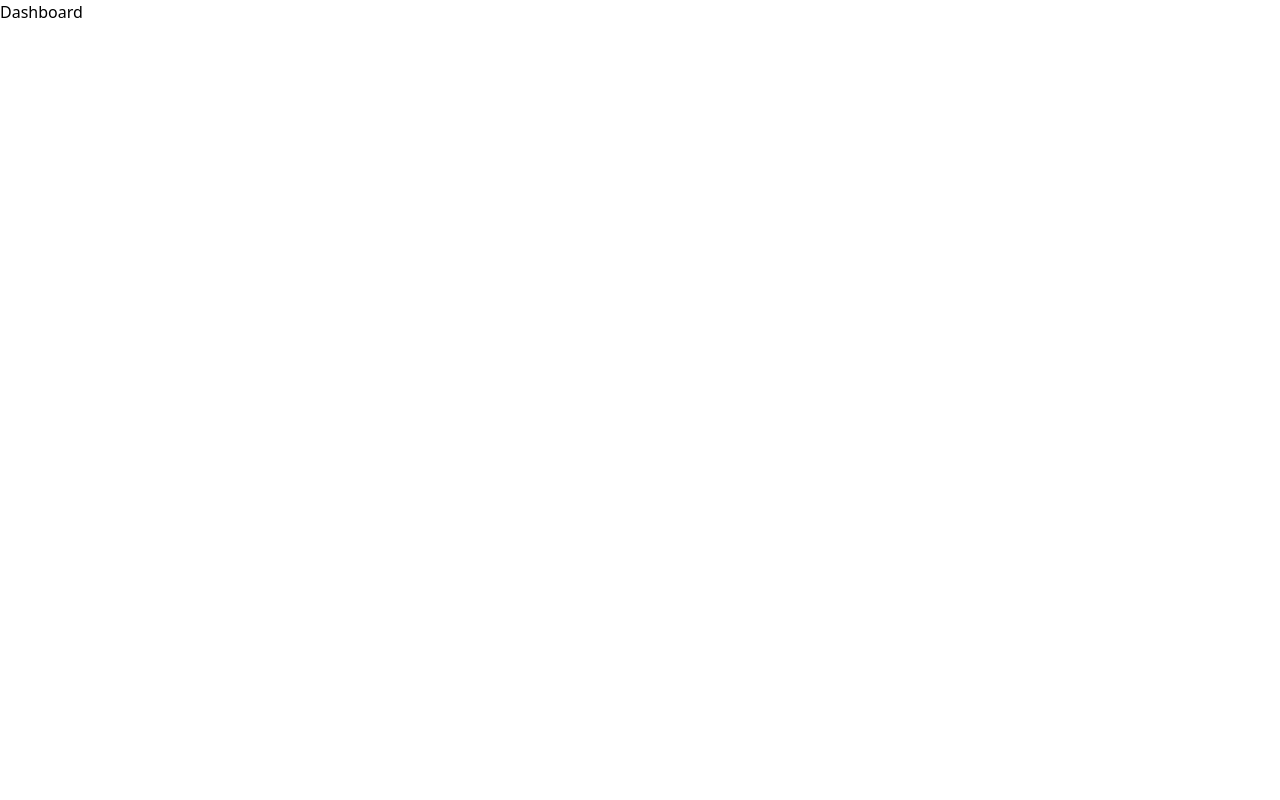
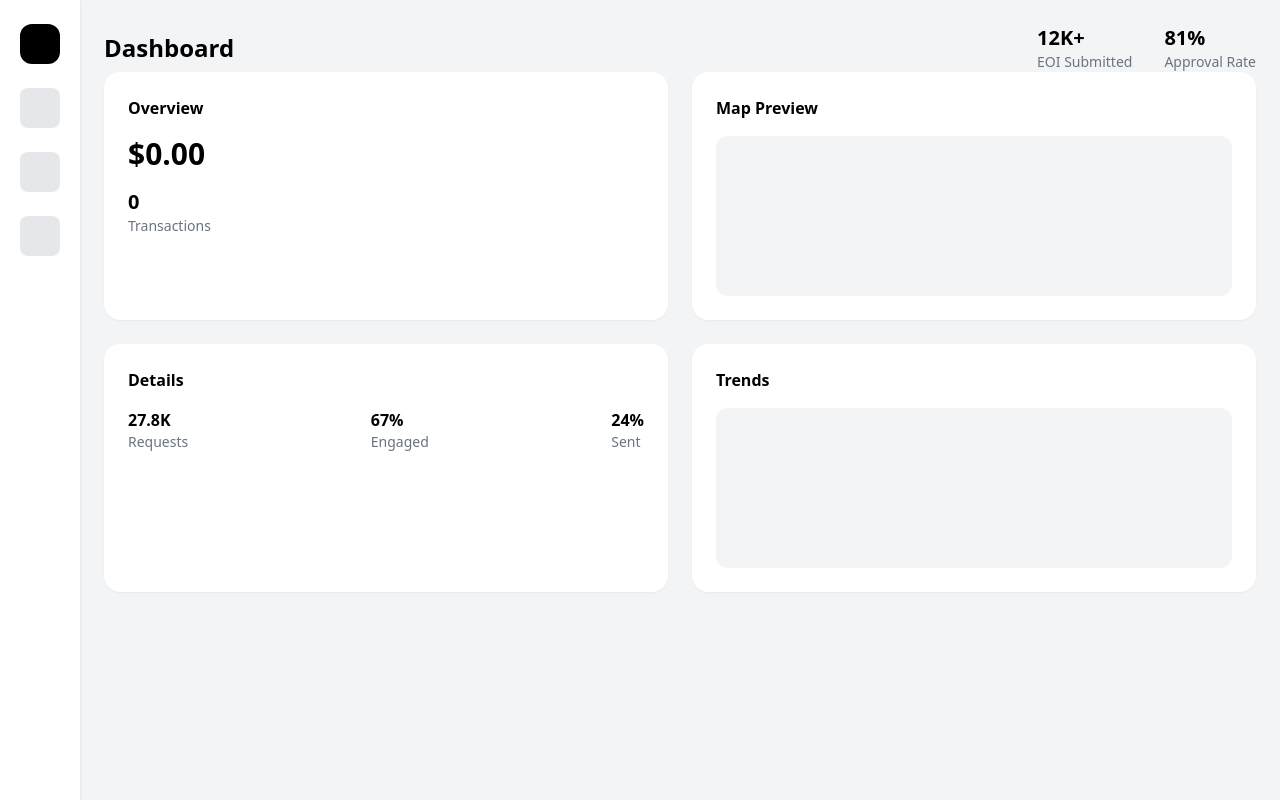
Before and after one commit to edvillatoro2/finance-dashboard, a Nuxt app: page /dashboard in a window 1280 px wide. Built offline with nearby package versions, Linux system fonts and the light colour scheme; no server answers.

Commit message:
dashboard layout update

```diff
--- a/app/components/TransactionItem.vue
+++ b/app/components/TransactionItem.vue
@@ -1,25 +1,36 @@
 <template>
   <div>
     <ul>
-      <li>
-        <span>{{ transaction.text }}</span>
-        <span>{{ transaction.amount }}</span>
-        <button @click="emit('delete', transaction.id)">Delete</button>
+      <li
+        class="flex justify-between items-center p-3 border rounded hover:bg-gray-50"
+      >
+        <div class="flex flex-col">
+          <span class="font-medium">{{ transaction.text }}</span>
+          <span
+            :class="transaction.amount < 0 ? 'text-red-500' : 'text-green-500'"
+          >
+            {{ $currency(transaction.amount) }}
+          </span>
+          <button
+            @click="emit('delete', transaction.id)"
+            class="text-sm text-red-500 hover:text-red-700"
+          >
+            Delete
+          </button>
+        </div>
       </li>
     </ul>
   </div>
 </template>
+<script setup lang="ts">
+import type { Transaction } from "@/types/transaction";
 
-<script setup lang="ts">
 defineProps<{
-  transaction: {
-    id: number;
-    text: string;
-    amount: number;
-  };
+  transaction: Transaction;
 }>();
 
 const emit = defineEmits(["delete"]);
+const { $currency } = useNuxtApp();
 </script>
 
 <style scoped></style>
--- a/app/components/TransactionList.vue
+++ b/app/components/TransactionList.vue
@@ -1,41 +1,24 @@
 <template>
-  <div>
-    <ul class="space-y-2 w-full max-w-md">
-      <li
-        v-for="transaction in transactions"
-        :key="transaction.id"
-        class="flex justify-between items-center"
-      >
-        <div class="flex flex-col">
-          <span class="font-medium">{{ transaction.text }}</span>
-          <span
-            :class="transaction.amount < 0 ? 'text-red-500' : 'text-green-500'"
-          >
-            {{ $currency(transaction.amount) }}
-          </span>
-        </div>
-
-        <button
-          @click="emit('delete', transaction.id)"
-          class="text-red-500 hover:underline"
-        >
-          Delete
-        </button>
-      </li>
-    </ul>
+  <div class="w-full flex flex-col gap-2 max-w-md">
+    <TransactionItem
+      v-for="transaction in transactions"
+      :key="transaction.id"
+      :transaction="transaction"
+      @delete="emit('delete', $event)"
+    />
+    <div v-if="!transactions.length" class="text-center mt-4 text-gray-500">
+      No transactions found.
+    </div>
   </div>
 </template>
 
 <script setup lang="ts">
+import TransactionItem from "@/components/TransactionItem.vue";
+import type { Transaction } from "@/types/transaction";
+
 defineProps<{
-  transactions: {
-    id: number;
-    text: string;
-    amount: number;
-  }[];
+  transactions: Transaction[];
 }>();
-
-const { $currency } = useNuxtApp();
 
 const emit = defineEmits(["delete"]);
 </script>
--- /dev/null
+++ b/app/components/ui/Card.vue
@@ -0,0 +1,14 @@
+<template>
+  <div
+    class="bg-white p-6 rounded-2xl shadow-sm hover:shadow-md transition duration-150 ease-in-out"
+  >
+    <h2 v-if="title" class="font-semibold capitalize mb-4">{{ title }}</h2>
+    <slot />
+  </div>
+</template>
+
+<script setup lang="ts">
+defineProps<{
+  title?: string;
+}>();
+</script>
--- a/app/pages/dashboard.vue
+++ b/app/pages/dashboard.vue
@@ -1,9 +1,88 @@
 <template>
-  <div>
-    <h1>Dashboard</h1>
+  <div class="min-h-screen bg-gray-100 flex">
+    <!-- Sidebar -->
+    <aside class="w-20 bg-white shadow flex flex-col items-center py-6 gap-6">
+      <div class="w-10 h-10 bg-black rounded-xl"></div>
+      <div class="w-10 h-10 bg-gray-200 rounded-lg"></div>
+      <div class="w-10 h-10 bg-gray-200 rounded-lg"></div>
+      <div class="w-10 h-10 bg-gray-200 rounded-lg"></div>
+    </aside>
+
+    <!-- Main Content -->
+    <main class="flex-1 p-6">
+      <!-- Header -->
+      <div class="flex justify-between items-center">
+        <h1 class="text-2xl font-bold">Dashboard</h1>
+
+        <div class="flex gap-8">
+          <div>
+            <p class="text-xl font-bold">12K+</p>
+            <p class="text-sm text-gray-500">EOI Submitted</p>
+          </div>
+          <div>
+            <p class="text-xl font-bold">81%</p>
+            <p class="text-sm text-gray-500">Approval Rate</p>
+          </div>
+        </div>
+      </div>
+
+      <!-- Grid -->
+      <div class="grid grid-cols-1 md:grid-cols-2 gap-6">
+        <!-- Card 1 -->
+        <Card title="Overview">
+          <div class="text-3xl font-bold mb-4">{{ $currency(total) }}</div>
+          <div>
+            <p class="text-xl font-bold">{{ transactions.length }}</p>
+            <p class="text-sm text-gray-500">Transactions</p>
+          </div>
+        </Card>
+        <!-- Card 2 -->
+        <Card title="map preview">
+          <div class="h-40 bg-gray-100 rounded-xl"></div>
+        </Card>
+
+        <!-- Card 3 -->
+        <Card title="details">
+          <div class="flex justify-between">
+            <div>
+              <p class="font-bold">27.8K</p>
+              <p class="text-gray-500 text-sm">Requests</p>
+            </div>
+            <div>
+              <p class="font-bold">67%</p>
+              <p class="text-gray-500 text-sm">Engaged</p>
+            </div>
+            <div>
+              <p class="font-bold">24%</p>
+              <p class="text-gray-500 text-sm">Sent</p>
+            </div>
+          </div>
+        </Card>
+
+        <!-- Card 4 -->
+        <Card title="trends">
+          <div class="h-40 bg-gray-100 rounded-xl"></div>
+        </Card>
+      </div>
+    </main>
   </div>
 </template>
 
-<script setup lang="ts"></script>
+<script setup lang="ts">
+import { ref, computed } from "vue";
+import Card from "@/components/ui/Card.vue";
+import { useTransactions } from "@/composables/useTransactions";
+
+definePageMeta({
+  middleware: "auth",
+});
+
+const { transactions } = useTransactions();
+const { $currency } = useNuxtApp();
+
+const total = computed(() => {
+  return transactions.value.reduce((sum, t) => sum + t.amount, 0);
+});
+</script>
 
 <style scoped></style>
--- a/app/pages/transactions/index.vue
+++ b/app/pages/transactions/index.vue
@@ -1,42 +1,49 @@
 <template>
-  <div
-    class="p-4 flex flex-col gap-6 justify-center items-center bg-white shadow rounded"
-  >
-    <h1 class="text-xl font-semibold mb-4">Transactions</h1>
-    <span v-if="errorMessage" class="text-red-500">
-      {{ errorMessage }}
-    </span>
-    <span v-if="successMessage" class="text-green-500">
-      {{ successMessage }}
-    </span>
-    <div class="w-full max-w-md">
-      <form action="" @submit.prevent="handleSubmit" class="space-y-3 max-w-md">
+  <div class="min-h-screen flex flex-col items-center bg-gray-100 p-6">
+    <div class="max-w-4xl mx-auto space-y-6">
+      <!-- Header -->
+      <h1 class="text-2xl font-bold">Finance Dashboard</h1>
+
+      <!-- Form Card -->
+      <div class="bg-white p-4 rounded shadow">
+        <h2 class="text-lg font-semibold mb-3">Add Transaction</h2>
+
+        <form @submit.prevent="handleSubmit" class="space-y-3">
           <input
             v-model="text"
             placeholder="Transaction text"
-          required
             type="text"
             class="w-full border p-2 rounded"
           />
           <input
             v-model.number="amount"
             placeholder="Amount"
-          required
             type="number"
             class="w-full border p-2 rounded"
           />
+
           <button
-          type="submit"
-          class="bg-blue-500 text-white px-4 py-2 rounded hover:bg-blue-600"
             :disabled="loadingSubmit"
+            class="bg-blue-500 text-white px-4 py-2 rounded disabled:opacity-50"
           >
-          {{ loadingSubmit ? "Adding..." : "Add Transaction" }}
+            {{ loadingSubmit ? "Adding..." : "Add transaction" }}
           </button>
         </form>
-      <TransactionList
-        :transactions="transactions"
-        @delete="deleteTransaction"
-      />
+
+        <p v-if="errorMessage" class="text-red-500 mt-2">
+          {{ errorMessage }}
+        </p>
+        <p v-if="successMessage" class="text-green-500 mt-2">
+          {{ successMessage }}
+        </p>
+      </div>
+
+      <!-- Transactions Card -->
+      <div class="bg-white p-4 rounded shadow">
+        <h2 class="text-lg font-semibold mb-3">Transactions</h2>
+
+        <TransactionList :transactions="transactions" @delete="handleDelete" />
+      </div>
     </div>
   </div>
 </template>
@@ -52,6 +59,7 @@ const text = ref("");
 const amount = ref(0);
 const errorMessage = ref("");
 const successMessage = ref("");
+const { $currency } = useNuxtApp();
 
 //fetch existing transactions
 const { transactions, fetchTransactions, addTransaction, deleteTransaction } =
@@ -92,6 +100,12 @@ const handleSubmit = async () => {
 
   loadingSubmit.value = false;
 };
+
+const handleDelete = (id: number) => {
+  if (confirm("Are you sure you want to delete this transaction?")) {
+    deleteTransaction(id);
+  }
+};
 </script>
 
 <style scoped></style>
```
Lines whose indentation alone changed are shown as unchanged.
